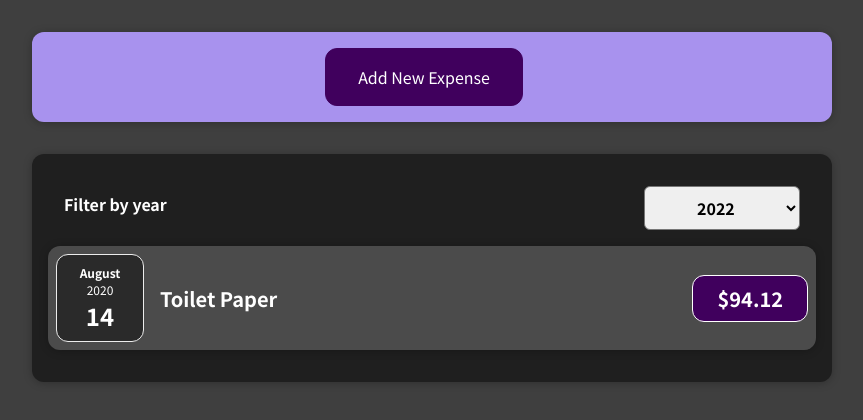
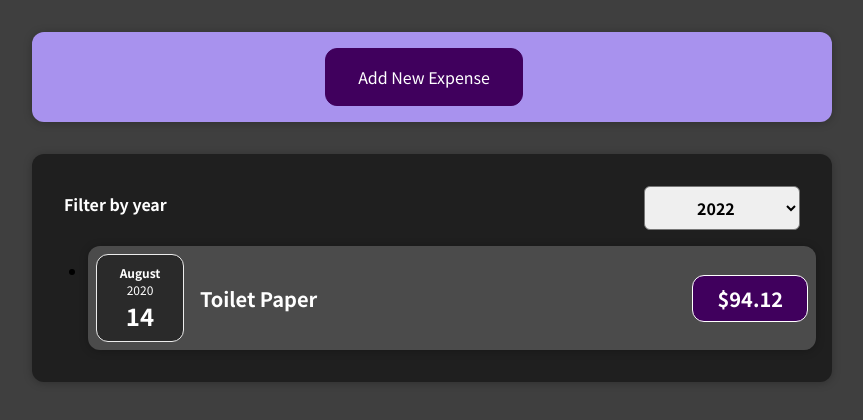
Before and after one commit to tm9704/react-complete-guide, a React (Create React App) app: page / in a window 1280 px wide. Shown: the top 420 px of the page, without its empty margins (208-1071 px from the left). Built offline with nearby package versions, Linux system fonts and the light colour scheme.

Commit message:
Conditionaly List Rendering

```diff
--- a/src/components/Expenses/ExpenseItem.js
+++ b/src/components/Expenses/ExpenseItem.js
@@ -8,6 +8,7 @@
   const [title, setTitle] = useState(props.title);
 
   return (
+    <li>
       <Card className="expense-item">
         <ExpenseDate date={props.date} />
         <div className="expense-item__description">
@@ -15,6 +16,7 @@
           <div className="expense-item__price">${props.amount}</div>
         </div>
       </Card>
+    </li>
   );
 };
 
--- a/src/components/Expenses/Expenses.js
+++ b/src/components/Expenses/Expenses.js
@@ -1,9 +1,9 @@
 import React, { useState } from "react";
 
-import ExpenseItem from "./ExpenseItem";
 import Card from "../UI/Card";
 import "./Expenses.css";
 import ExpenseFilter from "./ExpenseFilter";
+import ExpenseList from "./ExpensesList";
 
 const Expenses = (props) => {
   const [filterdYear, setFilteredYear] = useState("2020");
@@ -16,19 +16,6 @@
     return expense.date.getFullYear().toString() === filterdYear;
   });
 
-  let expenseContent = <p>Noexpenses found.</p>;
-
-  if (filteredExpenses.length > 0) {
-    expenseContent = filteredExpenses.map((expense) => (
-      <ExpenseItem
-        key={expense.id}
-        title={expense.title}
-        amount={expense.amount}
-        date={expense.date}
-      />
-    ));
-  }
-
   return (
     <div>
       <Card className="expenses">
@@ -36,7 +23,7 @@
           selected={filterdYear}
           onChangeFilter={filterChangeHandler}
         />
-        {expenseContent}
+        <ExpenseList items={filteredExpenses} />
       </Card>
     </div>
   );
--- /dev/null
+++ b/src/components/Expenses/ExpensesList.css
@@ -0,0 +1,9 @@
+.expenses-list {
+  list-style: none;
+  padding: 0;
+}
+
+.expenses-list__fallback {
+  color: white;
+  text-align: center;
+}
--- /dev/null
+++ b/src/components/Expenses/ExpensesList.js
@@ -0,0 +1,25 @@
+import React from "react";
+
+import ExpenseItem from "./ExpenseItem";
+import "./ExpensesList.css";
+
+const ExpenseList = (props) => {
+  if (props.items.length === 0) {
+    return <h2 className="expenses-list__fallback">Found no expenses.</h2>;
+  }
+
+  return (
+    <ul className="expense-list">
+      {props.items.map((expense) => (
+        <ExpenseItem
+          key={expense.id}
+          title={expense.title}
+          amount={expense.amount}
+          date={expense.date}
+        />
+      ))}
+    </ul>
+  );
+};
+
+export default ExpenseList;
```
Lines whose indentation alone changed are shown as unchanged.
